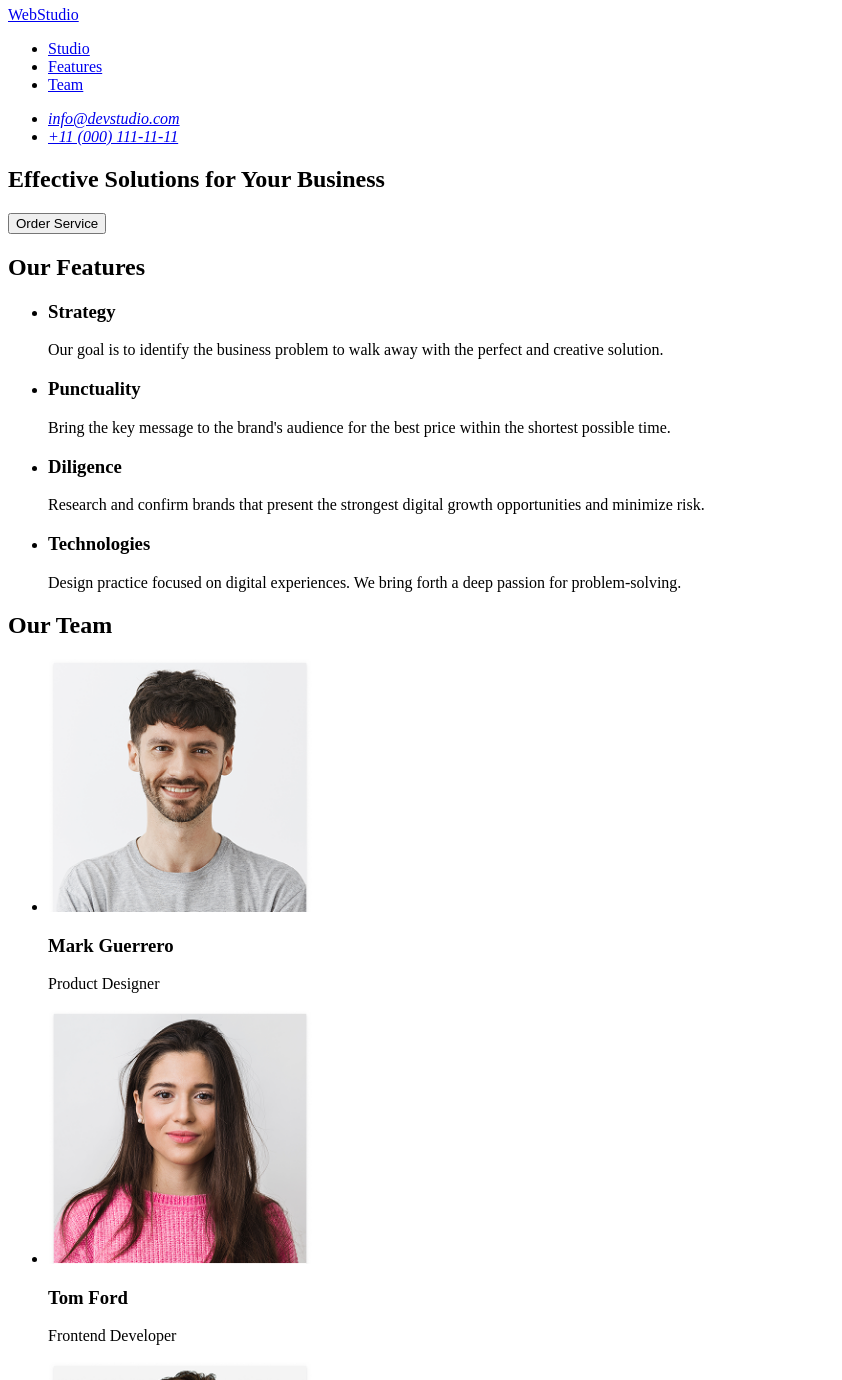
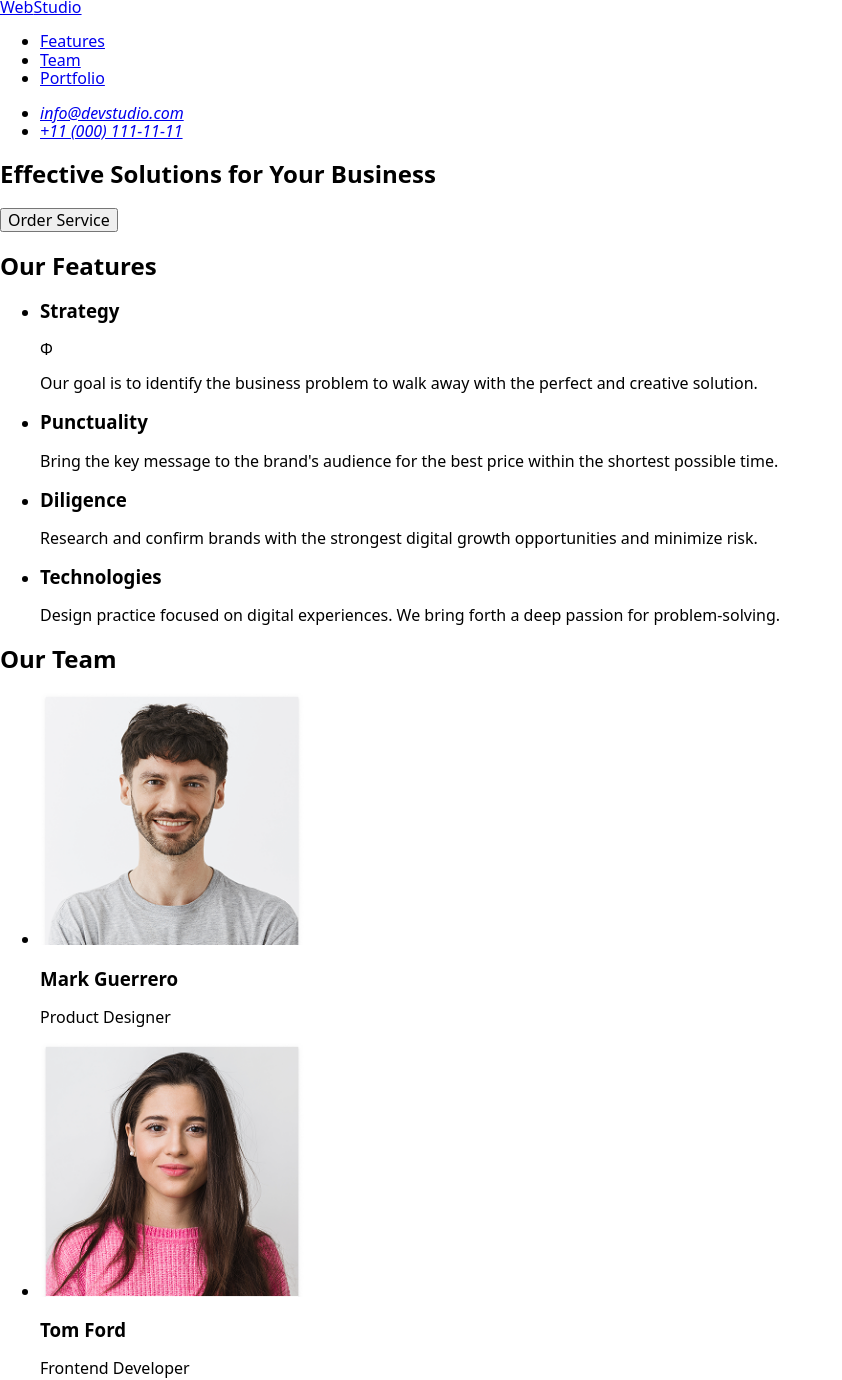
Before and after one commit to vitalymomotok00-commits/goit-markup-hw-02, a plain HTML site: page index.html in a window 1280 px wide. Shown: the part 2-1382 px from the top of the page, without its empty margins (0-842 px from the left). Drawn offline with nearby package versions, Linux system fonts and the light colour scheme.

Commit message:
Update index.html

```diff
--- a/index.html
+++ b/index.html
@@ -5,94 +5,170 @@
     <meta charset="UTF-8">
     <meta name="viewport" content="width=device-width, initial-scale=1.0">
     <title>WebStudio</title>
+    <!-- Нормалізатор стилів -->
+    <link rel="stylesheet" href="https://cdnjs.cloudflare.com/ajax/libs/modern-normalize/1.1.0/modern-normalize.min.css">
+    <!-- Google Fonts -->
+    <link rel="preconnect" href="https://fonts.googleapis.com">
+    <link rel="preconnect" href="https://fonts.gstatic.com" crossorigin>
+    <link href="https://fonts.googleapis.com/css2?family=Raleway:wght@700&family=Roboto:wght@400;500;700&display=swap"
+        rel="stylesheet">
+    <!-- Головний файл стилів -->
+   <link rel="stylesheet" href="./css/styles.css" />
 </head>
 
 <body>
-    <!-- Header -->
-    <header id="header">
-        <a href="./index.html">WebStudio</a>
-        <nav>
-            <ul>
-                <li><a href="#hero">Studio</a></li>
-                <li><a href="#features">Features</a></li>
-                <li><a href="#team">Team</a></li>
+<header id="header" class="header">
+    <div class="container header-container">
+        <nav class="header-nav">
+            <a href="./index.html" class="logo header-logo">Web<span class="logo-part">Studio</span></a>
+            <ul class="nav-list">
+                <li class="nav-item"><a href="#features" class="nav-link">Features</a></li>
+                <li class="nav-item"><a href="#team" class="nav-link">Team</a></li>
+                <li class="nav-item"><a href="#portfolio" class="nav-link">Portfolio</a></li>
             </ul>
         </nav>
-        <address>
-            <ul>
-                <li><a href="mailto:info@devstudio.com">info@devstudio.com</a></li>
-                <li><a href="tel:+110001111111">+11 (000) 111-11-11</a></li>
+        <address class="address">
+            <ul class="address-list">
+                <li class="address-item"><a href="mailto:info@devstudio.com" class="address-link">info@devstudio.com</a>
+                </li>
+                <li class="address-item"><a href="tel:+110001111111" class="address-link">+11 (000) 111-11-11</a></li>
             </ul>
         </address>
-    </header>
+    </div>
+</header>
 
     <!-- Main content -->
     <main>
         <!-- Hero Section -->
         <section id="hero">
+            <div class="container">
             <h1>Effective Solutions for Your Business</h1>
             <button type="button">Order Service</button>
+            </div>
         </section>
 
-        <!-- Features Section -->
-        <section id="features">
-            <h2>Our Features</h2>
-            <ul>
-                <li>
-                    <h3>Strategy</h3>
-                    <p>Our goal is to identify the business problem to walk away with the perfect and creative solution.
-                    </p>
+        <section id="features" class="features">
+            <div class="container">
+                <h2 class="features-title visually-hidden">Our Features</h2>
+                <ul class="features-list">
+                    <li class="features-item">
+                        <h3 class="features-subtitle">Strategy</h3>Ф
+                        <p class="features-text">Our goal is to identify the business problem to walk away with the perfect and
+                            creative solution.</p>
+                    </li>
+                    <li class="features-item">
+                        <h3 class="features-subtitle">Punctuality</h3>
+                        <p class="features-text">Bring the key message to the brand's audience for the best price within the
+                            shortest possible time.</p>
+                    </li>
+                    <li class="features-item">
+                        <h3 class="features-subtitle">Diligence</h3>
+                        <p class="features-text">Research and confirm brands with the strongest digital growth opportunities and
+                            minimize risk.</p>
+                    </li>
+                    <li class="features-item">
+                        <h3 class="features-subtitle">Technologies</h3>
+                        <p class="features-text">Design practice focused on digital experiences. We bring forth a deep passion
+                            for problem-solving.</p>
+                    </li>
+                </ul>
+            </div>
+        </section>
+
+    <section id="team" class="team">
+        <div class="container">
+            <h2 class="team-title">Our Team</h2>
+            <ul class="team-list">
+                <li class="team-item">
+                    <img src="./images/img-1.jpg" alt="Mark Guerrero" width="264">
+                    <div class="team-card-content">
+                        <h3 class="team-subtitle">Mark Guerrero</h3>
+                        <p class="team-text">Product Designer</p>
+                    </div>
                 </li>
-                <li>
-                    <h3>Punctuality</h3>
-                    <p>Bring the key message to the brand's audience for the best price within the shortest possible
-                        time.</p>
+                <li class="team-item">
+                    <img src="./images/img-2.jpg" alt="Tom Ford" width="264">
+                    <div class="team-card-content">
+                        <h3 class="team-subtitle">Tom Ford</h3>
+                        <p class="team-text">Frontend Developer</p>
+                    </div>
                 </li>
-                <li>
-                    <h3>Diligence</h3>
-                    <p>Research and confirm brands that present the strongest digital growth opportunities and minimize
-                        risk.</p>
+                <li class="team-item">
+                    <img src="./images/img-3.jpg" alt="Camila Garcia" width="264">
+                    <div class="team-card-content">
+                        <h3 class="team-subtitle">Camila Garcia</h3>
+                        <p class="team-text">Marketing</p>
+                    </div>
                 </li>
-                <li>
-                    <h3>Technologies</h3>
-                    <p>Design practice focused on digital experiences. We bring forth a deep passion for
-                        problem-solving.</p>
+                <li class="team-item">
+                    <img src="./images/img-4.jpg" alt="Daniel Wilson" width="264">
+                    <div class="team-card-content">
+                        <h3 class="team-subtitle">Daniel Wilson</h3>
+                        <p class="team-text">UI Designer</p>
+                    </div>
                 </li>
             </ul>
-        </section>
+        </div>
+    </section>
+    </main>
 
-        <!-- Team Section -->
-        <section id="team">
-            <h2>Our Team</h2>
-            <ul>
-                <li>
-                    <img src="./images/img-1.jpg" alt="Mark Guerrero Product Designer" width="264">
-                    <h3>Mark Guerrero</h3>
-                    <p>Product Designer</p>
+    <!-- Portfolio Section -->
+    <section id="portfolio" class="portfolio">
+        <div class="container">
+            <h2 class="portfolio-title">Our Portfolio</h2>
+            <ul class="portfolio-list">
+                <li class="portfolio-item">
+                    <img src="./images/img-5.jpg" alt="Banking App" width="360">
+                    <div class="portfolio-card-content">
+                        <h3 class="portfolio-subtitle">Banking App</h3>
+                        <p class="portfolio-text">App</p>
+                    </div>
                 </li>
-                <li>
-                    <img src="./images/img-2.jpg" alt="Tom Ford Frontend Developer" width="264">
-                    <h3>Tom Ford</h3>
-                    <p>Frontend Developer</p>
+                <li class="portfolio-item">
+                    <img src="./images/img-6.jpg" alt="Cashless Payment" width="360">
+                    <div class="portfolio-card-content">
+                        <h3 class="portfolio-subtitle">Cashless Payment</h3>
+                        <p class="portfolio-text">Marketing</p>
+                    </div>
                 </li>
-                <li>
-                    <img src="./images/img-3.jpg" alt="Camila Garcia Marketing" width="264">
-                    <h3>Camila Garcia</h3>
-                    <p>Marketing</p>
+                <li class="portfolio-item">
+                    <img src="./images/img-7.jpg" alt="Meditation App" width="360">
+                    <div class="portfolio-card-content">
+                        <h3 class="portfolio-subtitle">Meditation App</h3>
+                        <p class="portfolio-text">App</p>
+                    </div>
                 </li>
-                <li>
-                    <img src="./images/img-4.jpg" alt="Daniel Wilson UI Designer" width="264">
-                    <h3>Daniel Wilson</h3>
-                    <p>UI Designer</p>
+                <li class="portfolio-item">
+                    <img src="./images/img-8.jpg" alt="Taxi Service" width="360">
+                    <div class="portfolio-card-content">
+                        <h3 class="portfolio-subtitle">Taxi Service</h3>
+                        <p class="portfolio-text">Marketing</p>
+                    </div>
+                </li>
+                <li class="portfolio-item">
+                    <img src="./images/img-9.jpg" alt="Screen Illustration" width="360">
+                    <div class="portfolio-card-content">
+                        <h3 class="portfolio-subtitle">Screen Illustration</h3>
+                        <p class="portfolio-text">Design</p>
+                    </div>
+                </li>
+                <li class="portfolio-item">
+                    <img src="./images/img-10.jpg" alt="Online Courses" width="360">
+                    <div class="portfolio-card-content">
+                        <h3 class="portfolio-subtitle">Online Courses</h3>
+                        <p class="portfolio-text">Marketing</p>
+                    </div>
                 </li>
             </ul>
-        </section>
-    </main>
+        </div>
+    </section>
 
-    <!-- Footer -->
-    <footer id="footer">
-        <a href="./index.html">WebStudio</a>
-        <p>Increase the loyalty of your customers and bring more sales.</p>
+    <footer class="footer">
+        <div class="container">
+            <a href="./index.html" class="logo footer-logo">Web<span class="logo-part">Studio</span></a>
+            <p class="footer-text">Increase the flow of customers and sales for your business with digital marketing & growth solutions.</p>
+        </div>
     </footer>
 </body>
+
 </html>
```
